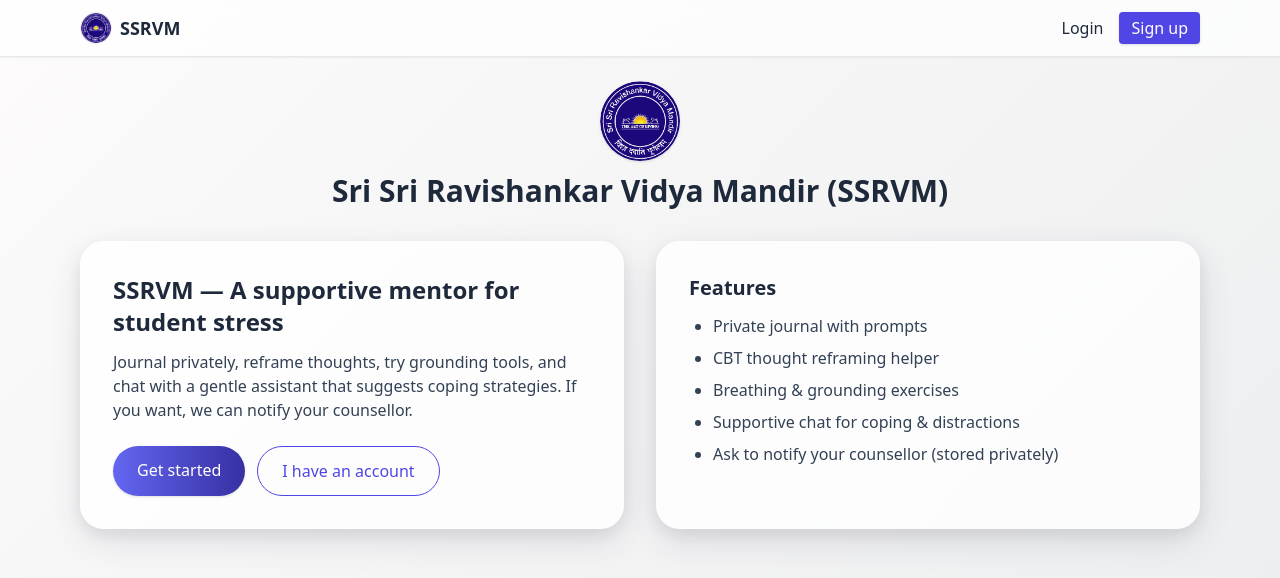
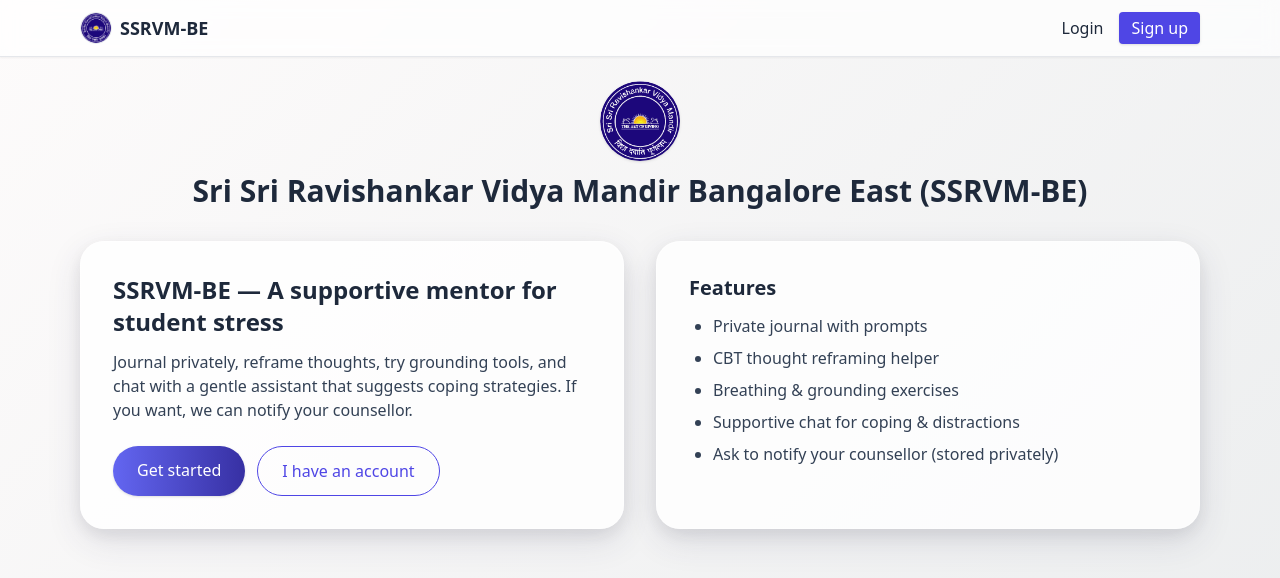
Before and after one commit to shreyam0504-bot/SSRVM, a Flask app: page / in a window 1280 px wide. Shown: the top 578 px of the page. Run offline with Flask 3, Linux system fonts and the light colour scheme; some libraries are stand-ins or nearby versions.

Commit message:
Updated project code

```diff
--- a/SSRVM_app/app.py
+++ b/SSRVM_app/app.py
@@ -47,7 +47,7 @@
 )
 
 # ---------------- App config ----------------
-APP_NAME = "SSRVM"
+APP_NAME = "SSRVM-BE"
 SECRET = os.environ.get("SSRVM_SECRET", "dev-secret-change-me")
 app = Flask(__name__)
 app.secret_key = SECRET
--- a/SSRVM_app/templates/chatbot.html
+++ b/SSRVM_app/templates/chatbot.html
@@ -4,7 +4,7 @@
 <div class="max-w-3xl mx-auto card p-6">
   <h1 class="text-xl font-bold mb-3">Chat support</h1>
   <div id="chat" class="h-80 overflow-y-auto p-2 bg-white border rounded">
-    <div class="bubble bubble-bot mb-2"><strong>SSRVM:</strong> Hi {{ session.user.name }}, I’m here to support you. What’s on your mind?</div>
+    <div class="bubble bubble-bot mb-2"><strong>SSRVM-BE:</strong> Hi {{ session.user.name }}, I’m here to support you. What’s on your mind?</div>
   </div>
   <form id="chat-form" class="mt-3 flex gap-2" onsubmit="return sendMsg(event)">
     <input id="chat-input" class="flex-1 border rounded p-2" placeholder="Type your message..." autocomplete="off">
--- a/SSRVM_app/templates/dashboard.html
+++ b/SSRVM_app/templates/dashboard.html
@@ -4,7 +4,7 @@
 <div class="grid md:grid-cols-3 gap-6">
   <div class="md:col-span-2 card p-6">
     <h2 class="text-xl font-bold mb-2">Hello, {{ session.user.name }}</h2>
-    <p class="text-slate-600">Welcome to SSRVM. Use the quick tools to get support.</p>
+    <p class="text-slate-600">Welcome to SSRVM-BE. Use the quick tools to get support.</p>
     <div class="mt-4 grid grid-cols-1 md:grid-cols-2 gap-3">
       <a href="{{ url_for('chatbot') }}" class="p-4 border rounded hover:bg-indigo-50">Chat Support</a>
       <a href="{{ url_for('cbt') }}" class="p-4 border rounded hover:bg-indigo-50">CBT Reframe</a>
--- a/SSRVM_app/templates/index.html
+++ b/SSRVM_app/templates/index.html
@@ -8,7 +8,7 @@
   <!-- School logo + name -->
   <div class="text-center mb-8">
     <img src="{{ url_for('static', filename='img/logo.png') }}" class="mx-auto h-20 w-20 rounded-full shadow" alt="SSRVM Logo">
-    <h1 class="text-3xl font-bold mt-3">Sri Sri Ravishankar Vidya Mandir (SSRVM)</h1>
+    <h1 class="text-3xl font-bold mt-3">Sri Sri Ravishankar Vidya Mandir Bangalore East (SSRVM-BE)</h1>
   </div>
 
   <!-- Main welcome section -->
@@ -16,7 +16,7 @@
 
     <!-- Left card -->
     <div class="card p-8 fade-in">
-      <h2 class="text-2xl font-bold mb-3">SSRVM — A supportive mentor for student stress</h2>
+      <h2 class="text-2xl font-bold mb-3">SSRVM-BE — A supportive mentor for student stress</h2>
       <p class="text-slate-700">
         Journal privately, reframe thoughts, try grounding tools, and chat with a gentle assistant that suggests coping strategies.
         If you want, we can notify your counsellor.
```
